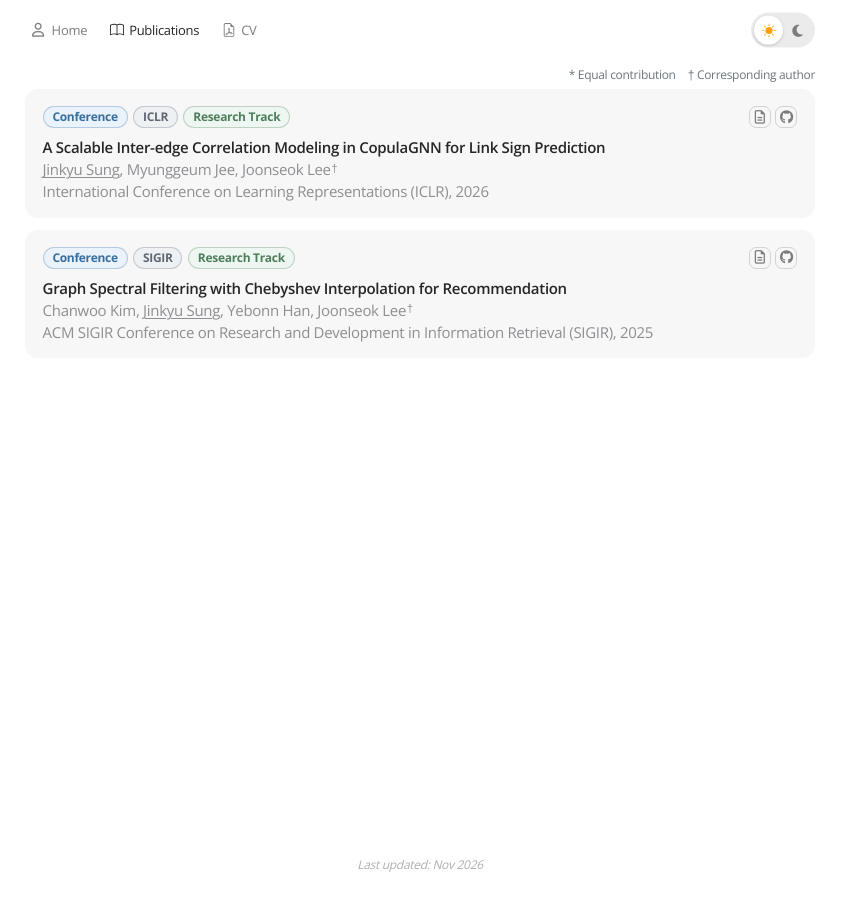
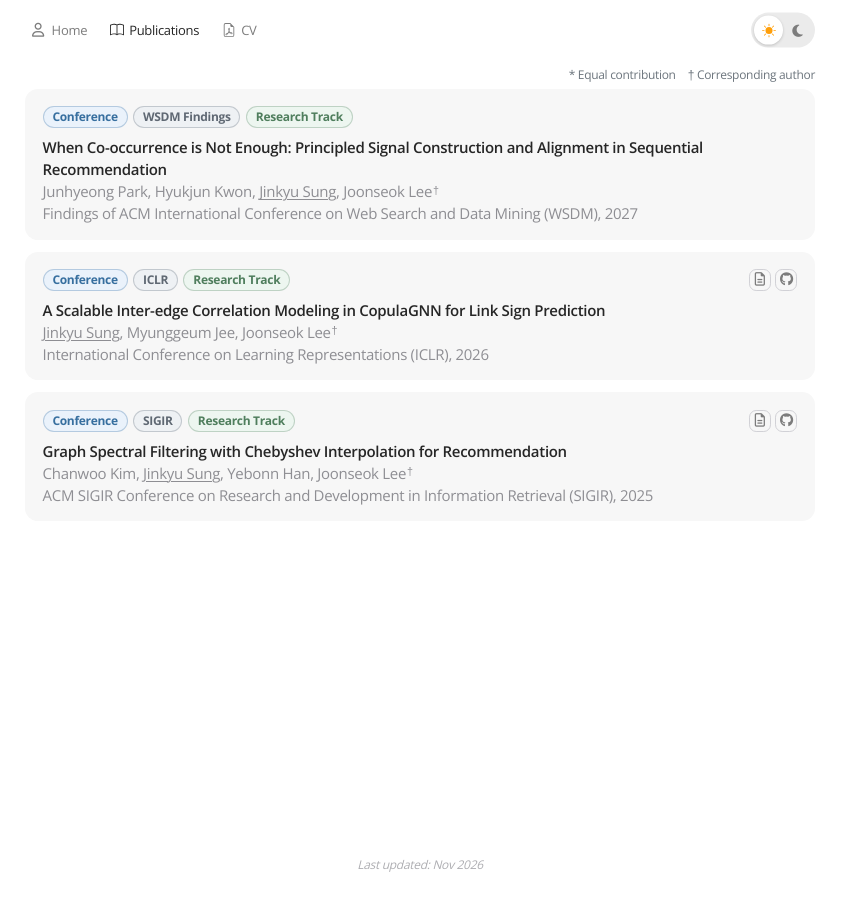
Before and after one commit to jinkyusung/jinkyusung.github.io, a Jekyll site: the page built from publications.html, in a window 1280 px wide. Shown: the whole page, without its empty margins (220-1067 px from the left). Built offline with Jekyll 4.4.1, drawn with Linux system fonts in a browser that asks for light colours.

Commit message:
Update sequential recommendation publication venue
Co-authored-by: Copilot <223556219+Copilot@users.noreply.github.com>

```diff
--- a/_data/publications.yml
+++ b/_data/publications.yml
@@ -35,9 +35,9 @@
       corresponding_author: true
 
 - title: "When Co-occurrence is Not Enough: Principled Signal Construction and Alignment in Sequential Recommendation"
-  type: Preprint
-  venue: "ACM International Conference on Web Search and Data Mining (WSDM)"
-  venue_short: "WSDM"
+  type: Conference
+  venue: "Findings of ACM International Conference on Web Search and Data Mining (WSDM)"
+  venue_short: "WSDM Findings"
   year: 2027
   date: "2026-12-25"
   track: Research Track
```
